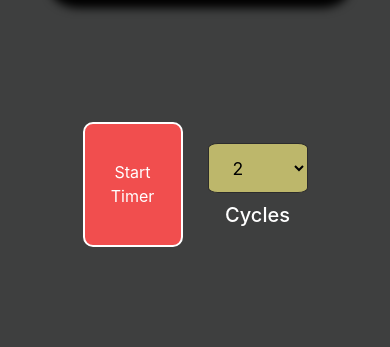
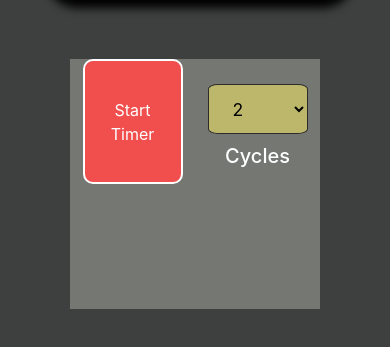
Before and after one commit to sgrpnwr/Innerhour, a React (Create React App) app: page /pomodoro in a window 390 px wide. Shown: the part 549-896 px from the top of the page. Built offline with nearby package versions, Linux system fonts and the light colour scheme.

Commit message:
buttons alignment fix

```diff
--- a/src/components/css/Pomodore.module.css
+++ b/src/components/css/Pomodore.module.css
@@ -30,6 +30,8 @@
     display: flex;
     justify-content: space-around;
     margin-top:30px;
+    background-color:rgb(117, 119, 115);
+    align-items: flex-end;
     align-items: baseline;
 }
 
@@ -98,17 +100,16 @@
         width:250px;
         height:250px;
         justify-content: space-around;
-        align-items: center;
-        flex-wrap: wrap;
+        align-items: baseline;
     }
     h5{
         margin-top: 10px;
     }
     .dropdown{
-        margin-top:10px;
         height:50px;
         width:100px;
         font-size:1.1rem;
+
     }
     .startstop{
         font-size:1rem;
```
